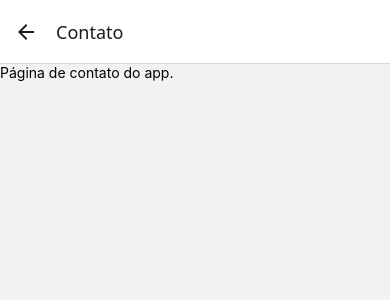
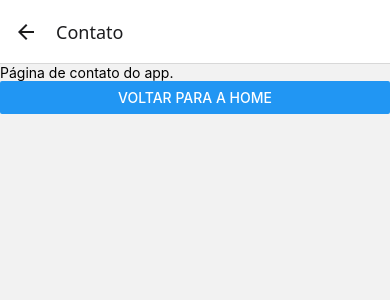
Before and after one commit to Wesleyleopoldo/at-navigation-react-native, a React Native app: screen /Contato in a window 390 px wide. Shown: the top 300 px of the page. Built offline with nearby package versions, Linux system fonts and the light colour scheme.

Commit message:
feat: Adiciona botão de retornar para a Home

```diff
--- a/src/pages/Contato/index.tsx
+++ b/src/pages/Contato/index.tsx
@@ -1,14 +1,21 @@
-import { View, Text } from "react-native";
-
+import { View, Text, Button } from "react-native";
+import { useNavigation, StackActions } from "@react-navigation/native";
 import { NativeStackNavigationProp } from "@react-navigation/native-stack";
 import { RootStackParamList } from "../../types/types";
 
-type ContatoScreenNavigationProp = NativeStackNavigationProp<RootStackParamList, "Home">;
+type ContatoScreenNavigationProp = NativeStackNavigationProp<RootStackParamList, "Contato">;
 
 export default function Contato() {
+    const navigation = useNavigation<ContatoScreenNavigationProp>();
+
+    function handleHome() {
+        navigation.dispatch(StackActions.popToTop());
+    }
+
     return (
         <View>
             <Text>Página de contato do app.</Text>
+            <Button title="Voltar para a Home" onPress={handleHome} />
         </View>
     )
 }
```
